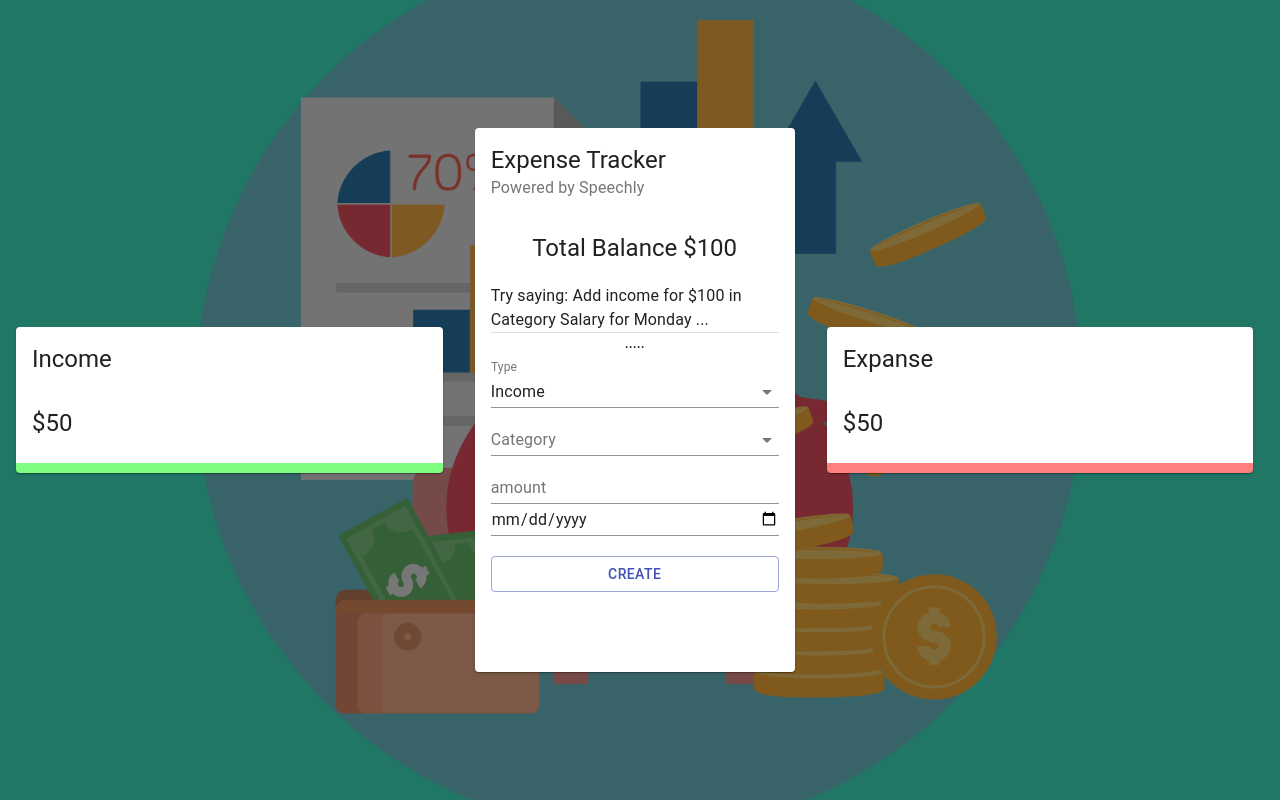
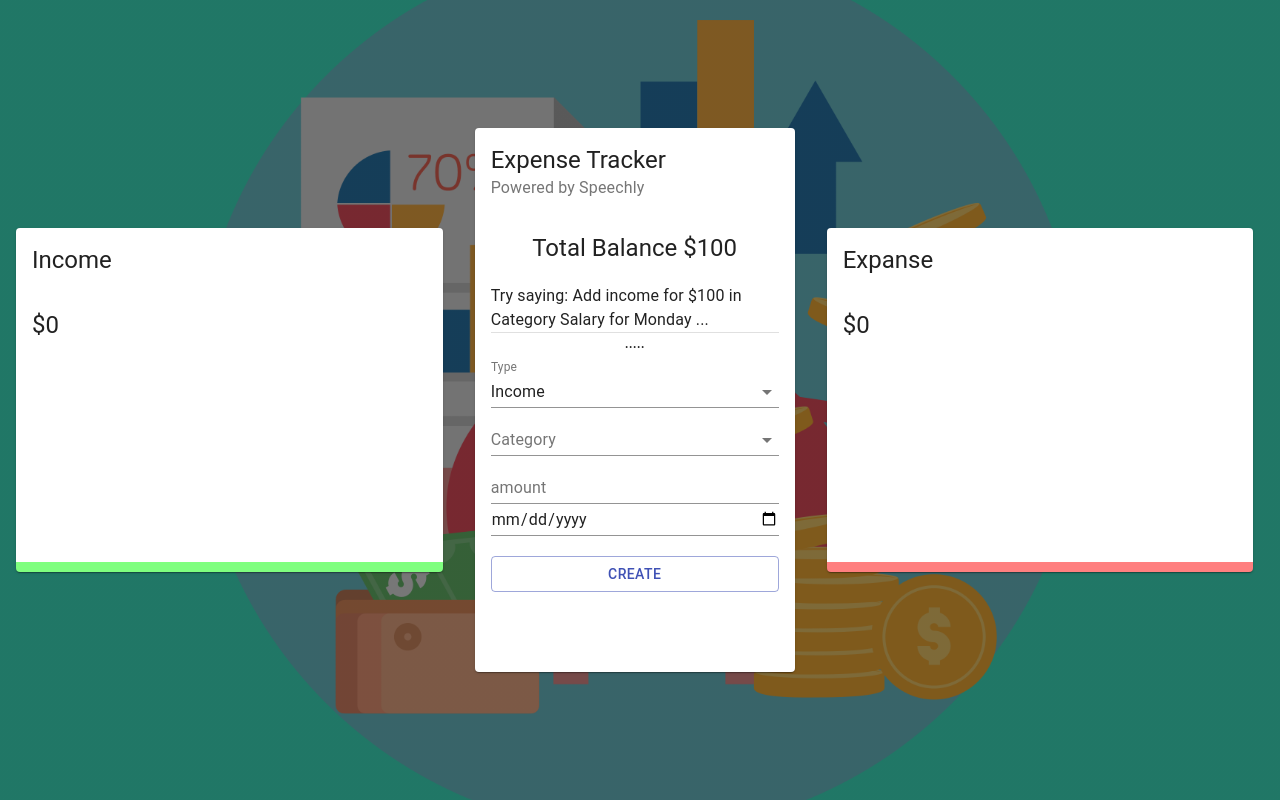
Before and after one commit to stepyarik395/Voice-Powered--Expense-Tracker, a React (Create React App) app in the folder voice-tracker/: page / in a window 1280 px wide. Built offline with nearby package versions, Linux system fonts and the light colour scheme.

Commit message:
try__add__chart__js

```diff
--- a/voice-tracker/src/components/Details/Details.jsx
+++ b/voice-tracker/src/components/Details/Details.jsx
@@ -2,18 +2,18 @@
 import { Card, CardHeader, CardContent, Typography } from '@material-ui/core';
 import makeStyles from './styles';
 import { Doughnut } from 'react-chartjs-2';
-
+import useTransactions from '../../useTransactions';
 
 
   export const Details = ({ title }) => {
     const clasess = makeStyles();
-
+    const {total, chartDATA} = useTransactions(title)
   return (
     <Card className={title ==='Income'? clasess.income : clasess.expense}>
       <CardHeader title={title} />
       <CardContent>
-        <Typography variant="h5">$50</Typography>
-        {/* <Doughnut date="DATA" /> */}
+        <Typography variant="h5">${total}</Typography>
+        <Doughnut data={chartDATA} />
       </CardContent>
    </Card>
   )
--- a/voice-tracker/src/components/Main/Form/Form.jsx
+++ b/voice-tracker/src/components/Main/Form/Form.jsx
@@ -1,7 +1,7 @@
 import React from 'react'
 import { TextField, Typography, Grid, Button, FormControl, InputLabel, Select, MenuItem } from '@material-ui/core';
 import useStyles from './styles';
-import { useState , useContext } from 'react';
+import { useState , useContext, useEffect } from 'react';
 import { ExpenseTrackerContext } from '../../../context/context'
 import { v4 as uuidv4 } from 'uuid'
 import { incomeCategories, expenseCategories } from '../../../constants/categories'
@@ -29,7 +29,6 @@
     addTransaction(transaction)
     setFormDate(initialState)
   }
-  console.log(formdate.date);
 
   return (
     <div>
--- /dev/null
+++ b/voice-tracker/src/useTransactions.js
@@ -0,0 +1,37 @@
+import { useContext } from 'react';
+import { ExpenseTrackerContext } from './context/context';
+import {
+  incomeCategories,
+  expenseCategories,
+  resetCategories,
+} from './constants/categories';
+
+const useTransactions = (title) => {
+  resetCategories();
+  const { transactions } = useContext(ExpenseTrackerContext);
+  const transactionsPerType = transactions.filter((t) => t.type === title);
+  const total = transactionsPerType.reduce(
+    (acc, currVal) => (acc += currVal.amount),
+    0
+  );
+  const categories = title === 'Income' ? incomeCategories : expenseCategories;
+  // console.log({ transactionsPerType, total, transactionsPerType });
+
+  transactionsPerType.forEach((t) => {
+    const category = categories.find((c) => c.type === t.category);
+    if (category) category.amount += t.amount;
+  });
+  const filteredCategories = categories.filter((c) => c.amount > 0);
+  const chartDATA = {
+    datasets: [
+      {
+        data: filteredCategories.map((c) => c.amount),
+        backgroundColor: filteredCategories.map((c) => c.color),
+      },
+    ],
+    labels: filteredCategories.map((c) => c.type),
+  };
+  return { total, chartDATA };
+};
+
+export default useTransactions;
```
Also changed, not shown: 1 other file (tests, documents, lock files or other folders).
